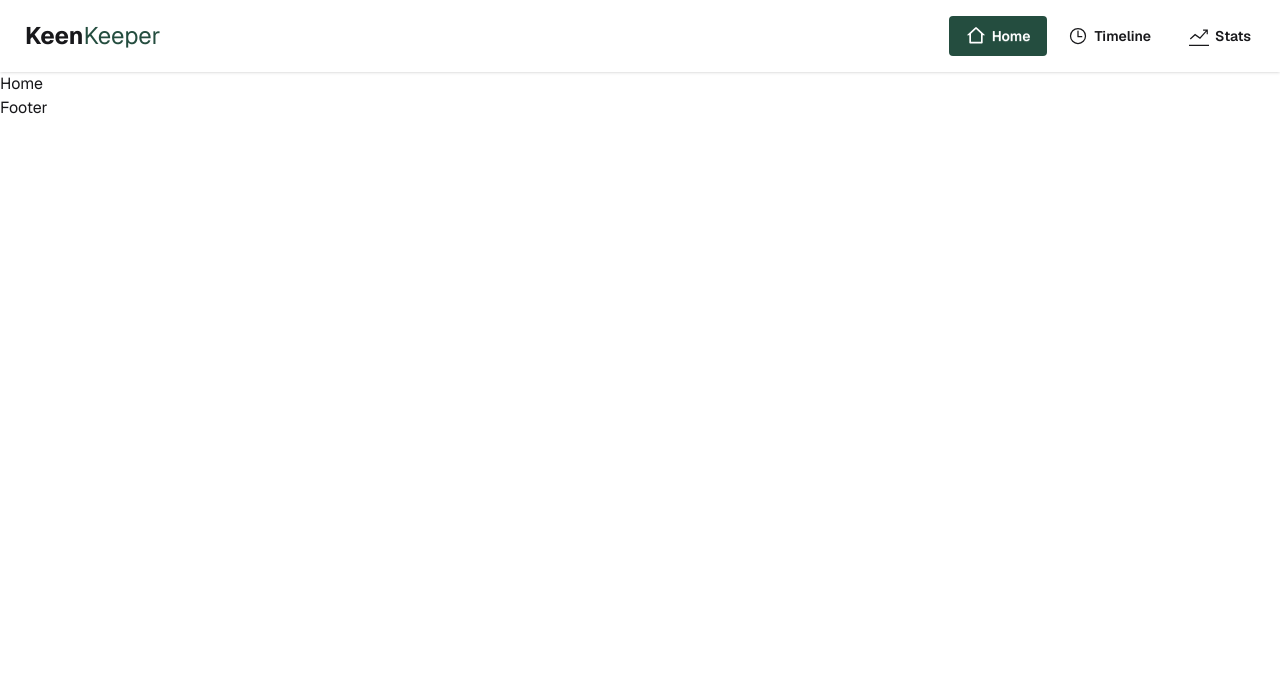
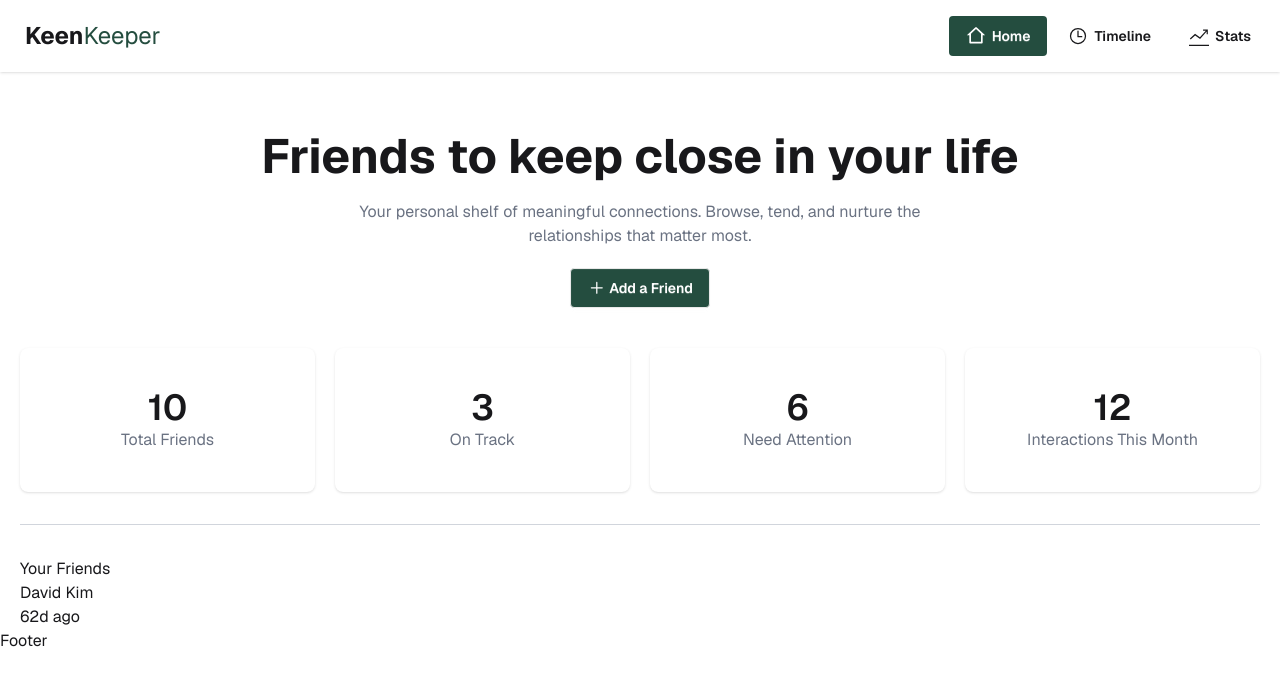
Before and after one commit to arafaths/assignment-07-B13, a React (Vite) app: page / in a window 1280 px wide. Shown: the top 686 px of the page. Built offline with nearby package versions, Linux system fonts and the light colour scheme.

Commit message:
Banner section added

```diff
--- /dev/null
+++ b/src/components/share/home/Banner.jsx
@@ -0,0 +1,52 @@
+import React from 'react';
+import { GoPlus } from 'react-icons/go';
+
+const Banner = () => {
+  return (
+    <section className="mt-15">
+      <div className="flex flex-col justify-center items-center space-y-5">
+        <h2 className="text-5xl font-bold text-center">
+          Friends to keep close in your life
+        </h2>
+        <p className="max-w-150 mx-auto text-gray-500 text-center">
+          Your personal shelf of meaningful connections. Browse, tend, and
+          nurture the relationships that matter most.
+        </p>
+        <button className="btn bg-[#244D3F] text-white justify-center gap-0.5">
+          <GoPlus className="text-xl" />
+          Add a Friend
+        </button>
+      </div>
+
+      <div className="mt-10 grid grid-cols-4 gap-5">
+        <div className="max-w-80 py-10 bg-base-100 shadow-sm rounded-lg">
+          <p className="text-4xl font-semibold text-center">10</p>
+          <p className="max-w-150 mx-auto text-gray-500 text-center">
+            Total Friends
+          </p>
+        </div>
+        <div className="max-w-80 py-10 bg-base-100 shadow-sm rounded-lg">
+          <p className="text-4xl font-semibold text-center">3</p>
+          <p className="max-w-150 mx-auto text-gray-500 text-center">
+            On Track
+          </p>
+        </div>
+        <div className="max-w-80 py-10 bg-base-100 shadow-sm rounded-lg">
+          <p className="text-4xl font-semibold text-center">6</p>
+          <p className="max-w-150 mx-auto text-gray-500 text-center">
+            Need Attention
+          </p>
+        </div>
+        <div className="max-w-80 py-10 bg-base-100 shadow-sm rounded-lg">
+          <p className="text-4xl font-semibold text-center">12</p>
+          <p className="max-w-150 mx-auto text-gray-500 text-center">
+            Interactions This Month
+          </p>
+        </div>
+      </div>
+      <hr className='text-gray-300 my-8' />
+    </section>
+  );
+};
+
+export default Banner;
--- /dev/null
+++ b/src/components/share/home/friendList/FriendsList.jsx
@@ -0,0 +1,18 @@
+import React from 'react';
+
+const FriendsList = () => {
+  return (
+    <div>
+      <p>Your Friends</p>
+      <div className="">
+        <div className="">
+          <img src="" alt="" />
+          <p>David Kim</p>
+          <p>62d ago</p>
+        </div>
+      </div>
+    </div>
+  );
+};
+
+export default FriendsList;
--- a/src/main.jsx
+++ b/src/main.jsx
@@ -4,7 +4,7 @@ import { createBrowserRouter } from 'react-router';
 import { RouterProvider } from 'react-router/dom';
 import RootLayout from './layout/RootLayout';
 import './index.css';
-import Home from './pages/home/home';
+import Home from './pages/homeSection/Home';
 import TimeLine from './pages/timeline/TimeLine';
 import Stats from './pages/stats/Stats';
 
--- a/src/pages/home/Home.jsx
+++ /dev/null
@@ -1,11 +0,0 @@
-import React from 'react';
-
-const Home = () => {
-  return (
-    <div>
-      Home
-    </div>
-  );
-};
-
-export default Home;
--- /dev/null
+++ b/src/pages/homeSection/Home.jsx
@@ -0,0 +1,14 @@
+import React from 'react';
+import Banner from '../../components/share/home/Banner';
+import FriendsList from '../../components/share/home/friendList/FriendsList';
+
+const Home = () => {
+  return (
+    <div className='container mx-auto px-5'>
+      <Banner />
+      <FriendsList/>
+    </div>
+  );
+};
+
+export default Home;
--- a/src/pages/timeline/TimeLine.jsx
+++ b/src/pages/timeline/TimeLine.jsx
@@ -3,7 +3,7 @@ import React from 'react';
 const TimeLine = () => {
   return (
     <div>
-      Timeline
+      Timeline..,,,
     </div>
   );
 };
```
